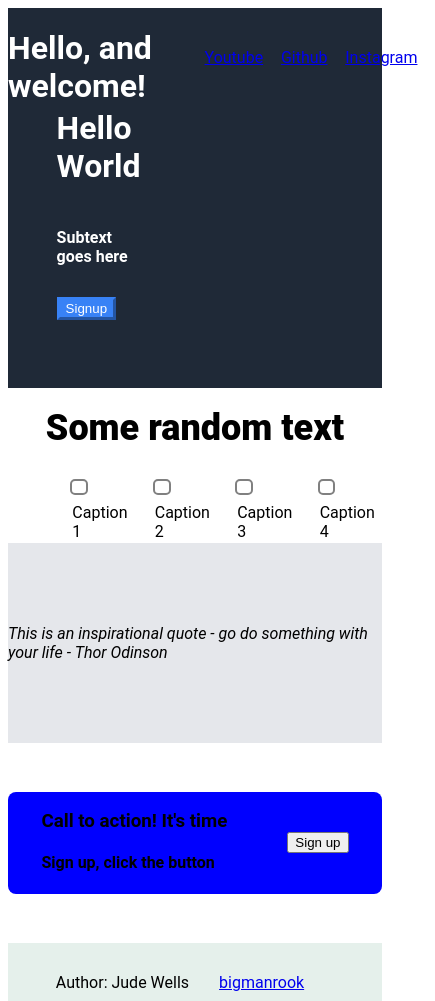
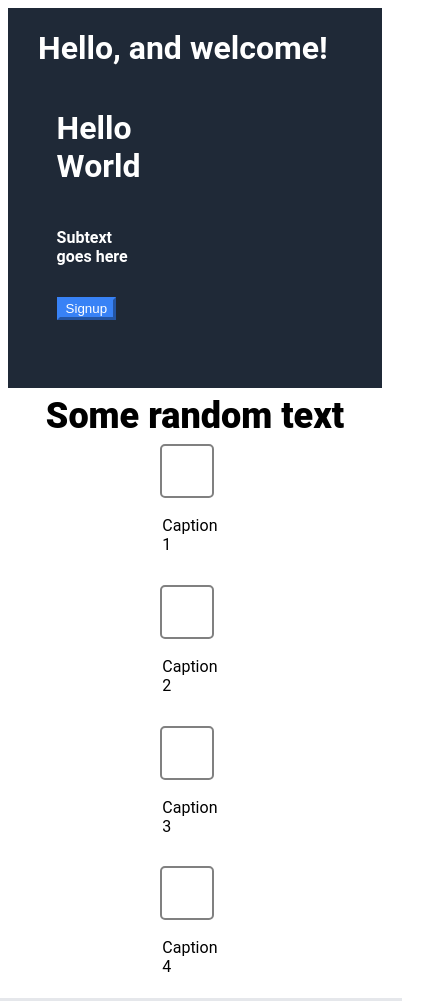
Before and after one commit to bigmanrook/Landing_Page, a plain HTML site: page index.html in a window 390 px wide. Shown: the top 1001 px of the page, 435 px wide, since content can reach past the window. Drawn offline with Linux system fonts and the light colour scheme.

Commit message:
Adjusted for mobile phones successfully

```diff
--- a/style.css
+++ b/style.css
@@ -13,11 +13,22 @@ html {
 	flex-direction: row;
 }
 
-.flex-container div{
-	margin-left: 10%;
-	margin-right: 10%;
+  .flex-container-header .header {
+    text-align: center;
+    margin: 0;
+  }
 
-}
+
+
+  .flex-container-lower {
+    text-align: center;
+    padding: 20px;
+  }
+
+  .imgs {
+    flex-direction: column;
+    gap: 15px; /* Add spacing between images */
+  }
 
 .flex-container button{
 
@@ -32,7 +43,7 @@ html {
 .flex-container-header .header{
 
 height: 80px;
-margin-left: auto;
+margin-left: 0;
 flex: 1;
 
 }
@@ -41,14 +52,15 @@ flex: 1;
 height: 80px;
 display: flex;
 flex-direction: row;
-  margin-right: auto;
+margin-right: 0;
+flex: 1;
 
 }
 
 .flex-container-header .link{
 
 height: 80px;
-padding-right: 10%;
+padding-right: 10px;
 padding-top: 40px;
 display: flex;
 flex: 0.3;
@@ -98,8 +110,8 @@ display: flex;
 
 .info-head {
 
-	padding-bottom: 5%;
-	padding-top: 5%;
+	padding-bottom: 2%;
+	padding-top: 2%;
 
 }
 
@@ -113,27 +125,28 @@ display: flex;
 .img {
 
 flex: 1;
-padding: 5%;
+padding: 2%;
 
 }
 
 .square {
-  height: 25%;
-  width: 25%;
+  height: 50px;
+  width: 50px;
   outline: 2px solid grey;
   border-radius: 3px;
 }
 
 .caption {
 
-	padding-top: 10px;
+	padding-top: 20px;
+	padding-bottom: 20px;
 
 }
 
 .flex-container-lower {
 	display: flex;
 	background-color: rgb(229, 231, 235);
-	height: 200px;
+	height: 80px;
 	width: 100%;
 	flex-direction: column;
 	align-items: center; /* Centers content horizontally */
@@ -151,7 +164,7 @@ padding: 5%;
 .flex-container-lowest {
 
 	display: flex;
-	height: 200px;
+	height: 150px;
 	width: 100%;
 	flex-direction: row;
 	align-items: center;
@@ -199,10 +212,49 @@ footer div{
 
 }
 
-@media screen and (max-width: 481px){
+@media screen and (max-width: 480px){
 
 
+.flex-container-header {
 
+	display: flex;
+	align-items: center;
+	justify-content: center;
+	flex: unset;
+
+}
+
+   .flex-container-header .header {
+    text-align: center;
+	align-items: center;
+	justify-content: center;
+	margin-left: 30px;
+	flex: unset;
+  }
+
+	.links {
+
+		font-size: 10px;
+		content-visibility: hidden;
+	}
+
+  .flex-container-lowest {
+    text-align: center;
+	flex: 1;
+    padding: 20px;
+  }
+
+  .flex-container-lower {
+    text-align: center;
+	flex: 1;
+    padding: 20px;
+  }
+
+  .imgs {
+    flex-direction: column;
+	flex: 1;
+    gap: 10px; /* Add spacing between images */
+  }
 
 
  }
```
